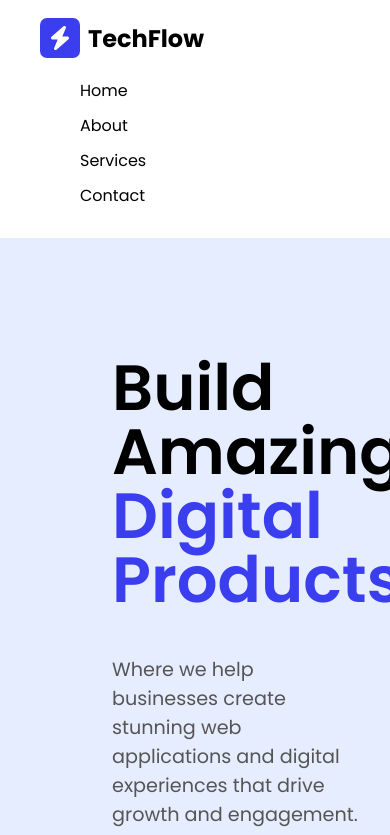
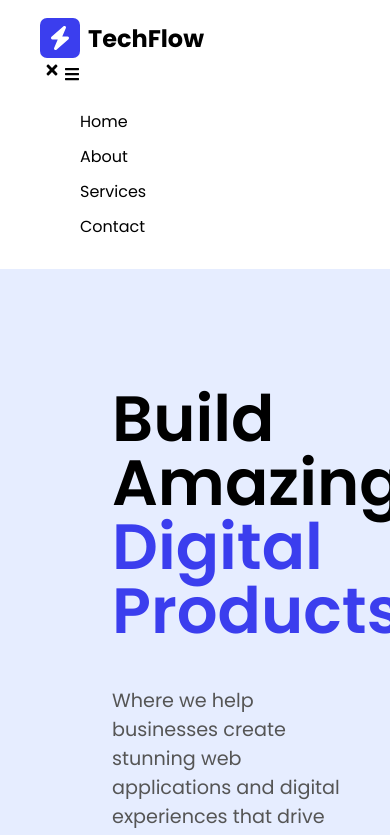
Before and after one commit to i-Kadri/techflow-landingpage, a React (Create React App) app: page / in a window 390 px wide. Shown: the top 835 px of the page. Built offline with nearby package versions, Linux system fonts and the light colour scheme.

Commit message:
nav/hamburger shenanigans

```diff
--- a/src/components/navbar.js
+++ b/src/components/navbar.js
@@ -1,3 +1,4 @@
+import { FaTimes, FaBars } from "react-icons/fa";
 import { FaBolt } from "react-icons/fa6";
 
 function Navbar() {
@@ -18,6 +19,10 @@ function Navbar() {
         </div>
         <div className="logo-text">TechFlow</div>
       </div>
+      <div className="burgerMenu">
+        <FaTimes style={{ size: "24px", padding: "4px" }} />
+        <FaBars />
+      </div>
       <ul className="nav-links">
         <li>Home</li>
         <li>About</li>
```
